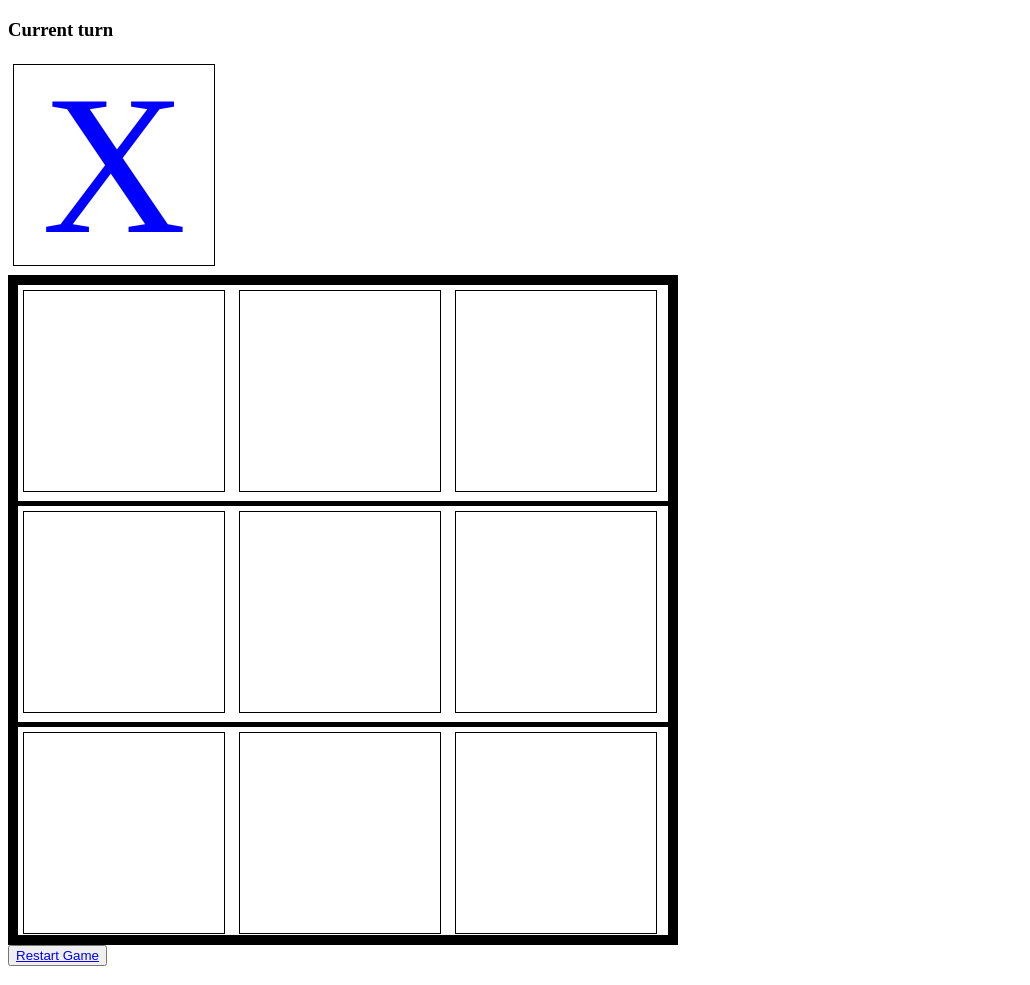
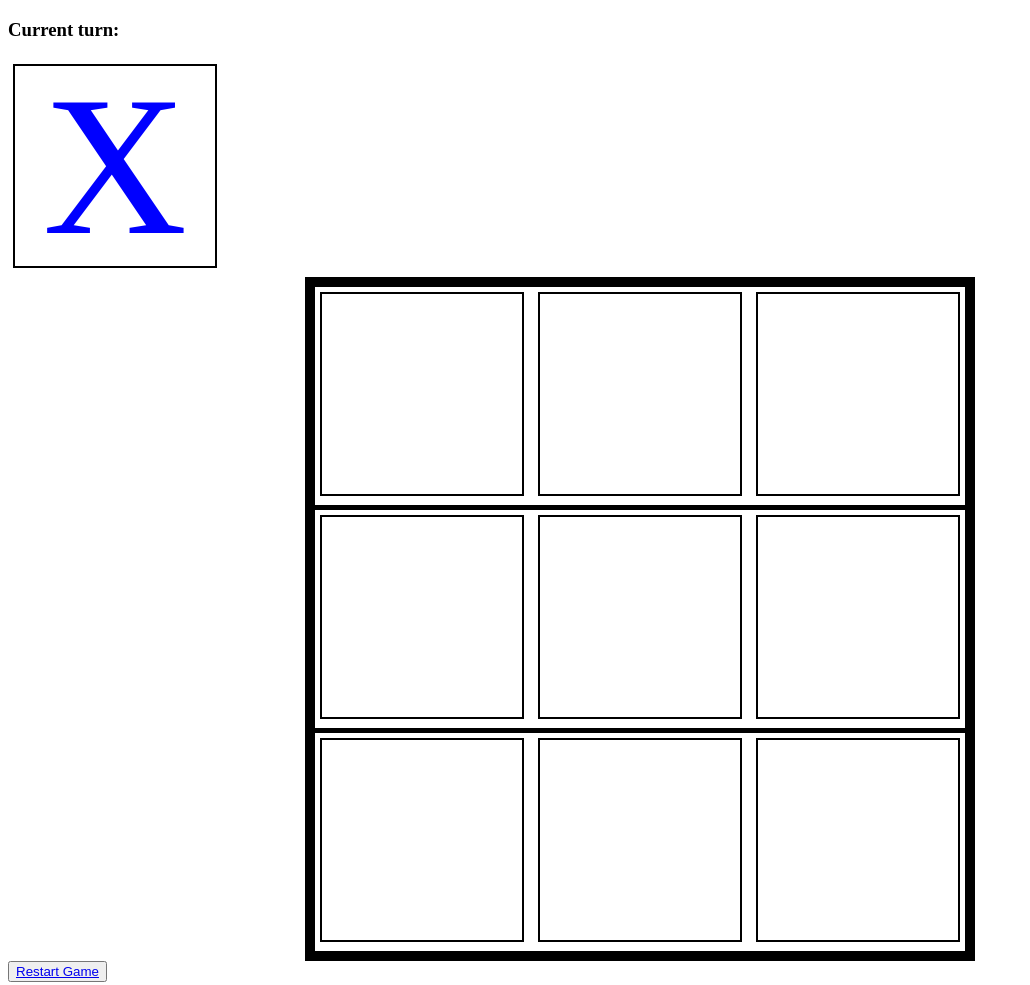
Before and after one commit to h-aljahbli-GA/tic-tac-toe, a plain HTML site: page index.html in a window 1280 px wide. Shown: the whole page, without its empty margins (0-1030 px from the left). Drawn offline with nearby package versions, Linux system fonts and the light colour scheme.

Commit message:
set min width of playground

```diff
--- a/index.html
+++ b/index.html
@@ -12,8 +12,8 @@
 
     </header>
     <main>
-        <div id="player-turn:">
-            <h3>Current turn</h3>
+        <div id="playerTurn">
+            <h3>Current turn:</h3>
             <div id="player" class="box x">
                 X
             </div>
@@ -33,7 +33,7 @@
                 <div id="box9" class="box"></div>
         </div>
 
-        <button id="restartButton"><a href="/index.html">Restart Game</a></button>
+        <button id="restart"><a href="/index.html">Restart Game</a></button>
     </main>
     <footer></footer>
 
--- a/styles/styles.css
+++ b/styles/styles.css
@@ -1,5 +1,4 @@
-
-main{
+body{
 
 }
 /* main sections */
@@ -19,8 +18,8 @@ footer{
 
 
 /* others */
-#player-Turn{
-
+#playerTurn{
+    margin: auto;
 }
 
 #player{
@@ -28,9 +27,11 @@ footer{
 }
 
 #playground{
+    min-width: 650px;
     max-width: 650px;
-    max-height: 650px;
+    max-height: 700px;
     border: 10px solid black;
+    margin: auto;
 }
 #row1 {
 
@@ -46,7 +47,7 @@ footer{
 .box {
     width: 200px;
     height: 200px;
-    border: 1px solid black;
+    border: 2px solid black;
     display: inline-block;
     overflow: hidden;
     margin: 5px;
@@ -66,3 +67,7 @@ footer{
     line-height: 200px;
     color: red;
 }
+
+#restart {
+    margin: auto;
+}
```
